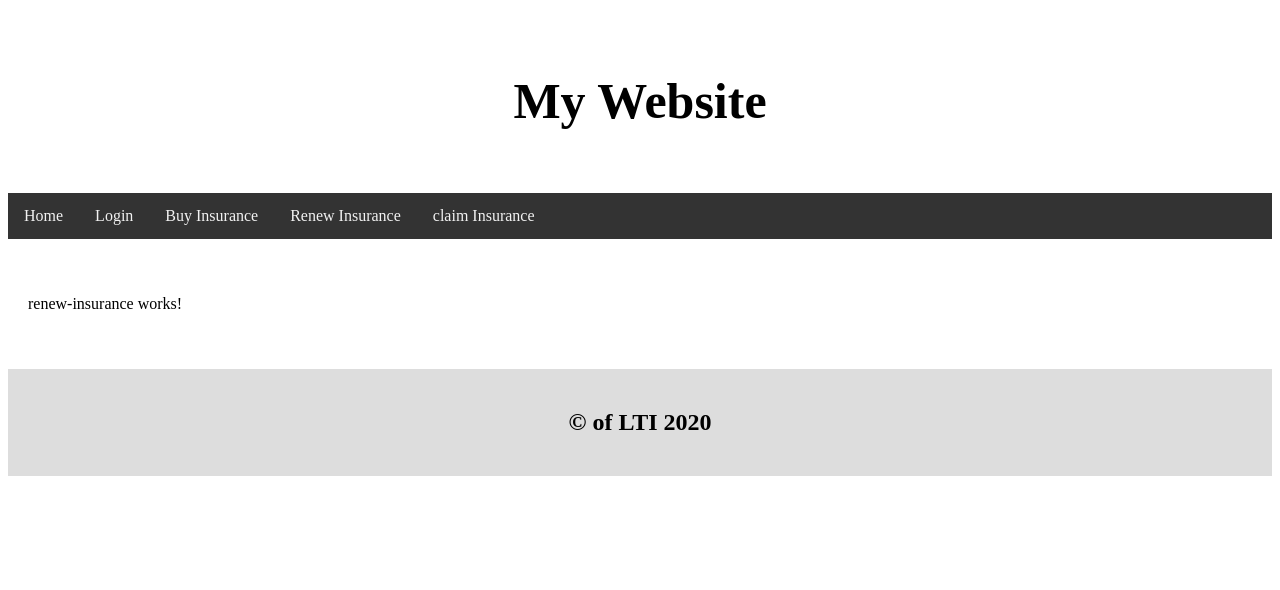
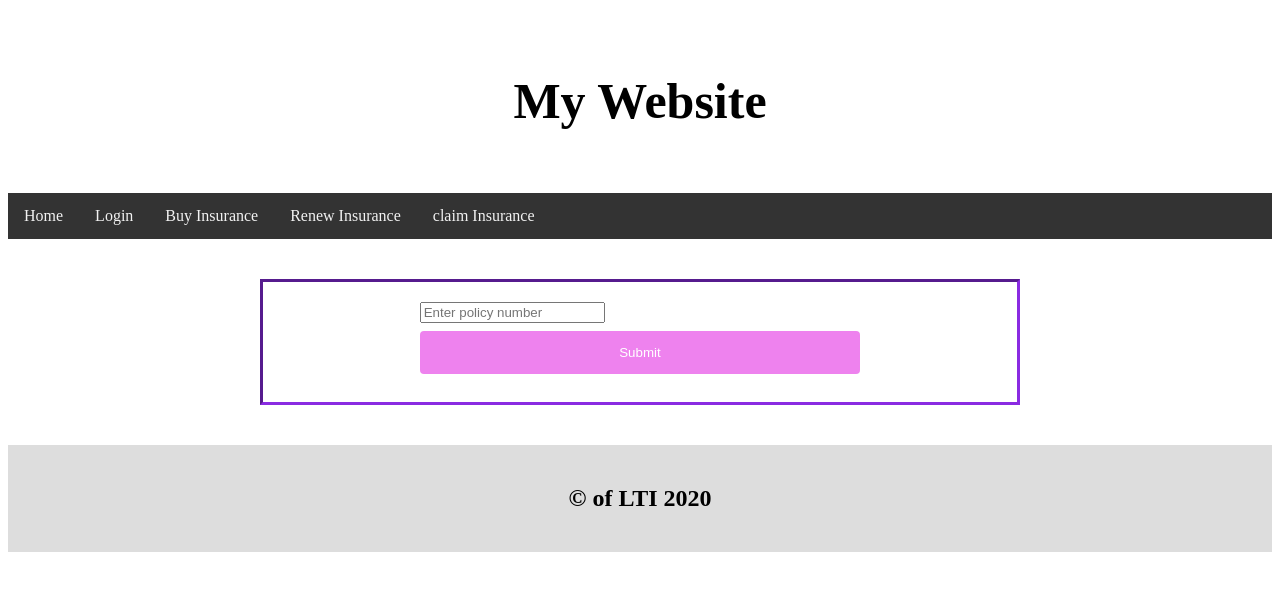
Before and after one commit to RiturajG08/gen-ins-front-end, an Angular app: page /renew-insurance in a window 1280 px wide. Shown: the top 590 px of the page. Built offline with nearby package versions, Linux system fonts and the light colour scheme.

Commit message:
renew-insurance added

```diff
--- a/src/app/renew-insurance/renew-insurance.component.css
+++ b/src/app/renew-insurance/renew-insurance.component.css
@@ -0,0 +1,50 @@
+.center-div {
+    margin: auto;
+    width: 60%;
+    border: 3px solid blueviolet;
+    padding: 10px;
+    border-style: inset;
+  }
+
+  .frm{
+    margin: auto;
+    width: 60%;
+    padding: 10px;
+
+  }
+  input[type=text] {
+    width: 100%;
+    padding: 12px 20px;
+    margin: 8px 0;
+    box-sizing: border-box;
+    border: 3px solid #ccc;
+    -webkit-transition: 0.5s;
+    transition: 0.5s;
+    outline: none;
+
+  }
+
+  input[type=text]:focus {
+    border: 3px solid darkviolet;
+  }
+  input[type=submit] {
+    width: 100%;
+    background-color: violet;
+    color: white;
+    padding: 14px 20px;
+    margin: 8px 0;
+    border: none;
+    border-radius: 4px;
+    cursor: pointer;
+  }
+  input[type=submit]:hover {
+    background-color: darkmagenta;
+  }
+
+  .icon {
+    padding: 10px;
+    background: dodgerblue;
+    color: white;
+    min-width: 50px;
+    text-align: center;
+  }
--- a/src/app/renew-insurance/renew-insurance.component.html
+++ b/src/app/renew-insurance/renew-insurance.component.html
@@ -1 +1,9 @@
-<p>renew-insurance works!</p>
+<div class="center-div">
+    <form class="frm">
+        <label>
+            <input type="number" placeholder="Enter policy number" /> <br/>
+            <input type="submit" value="Submit">
+        </label>
+
+    </form>
+</div>
```
